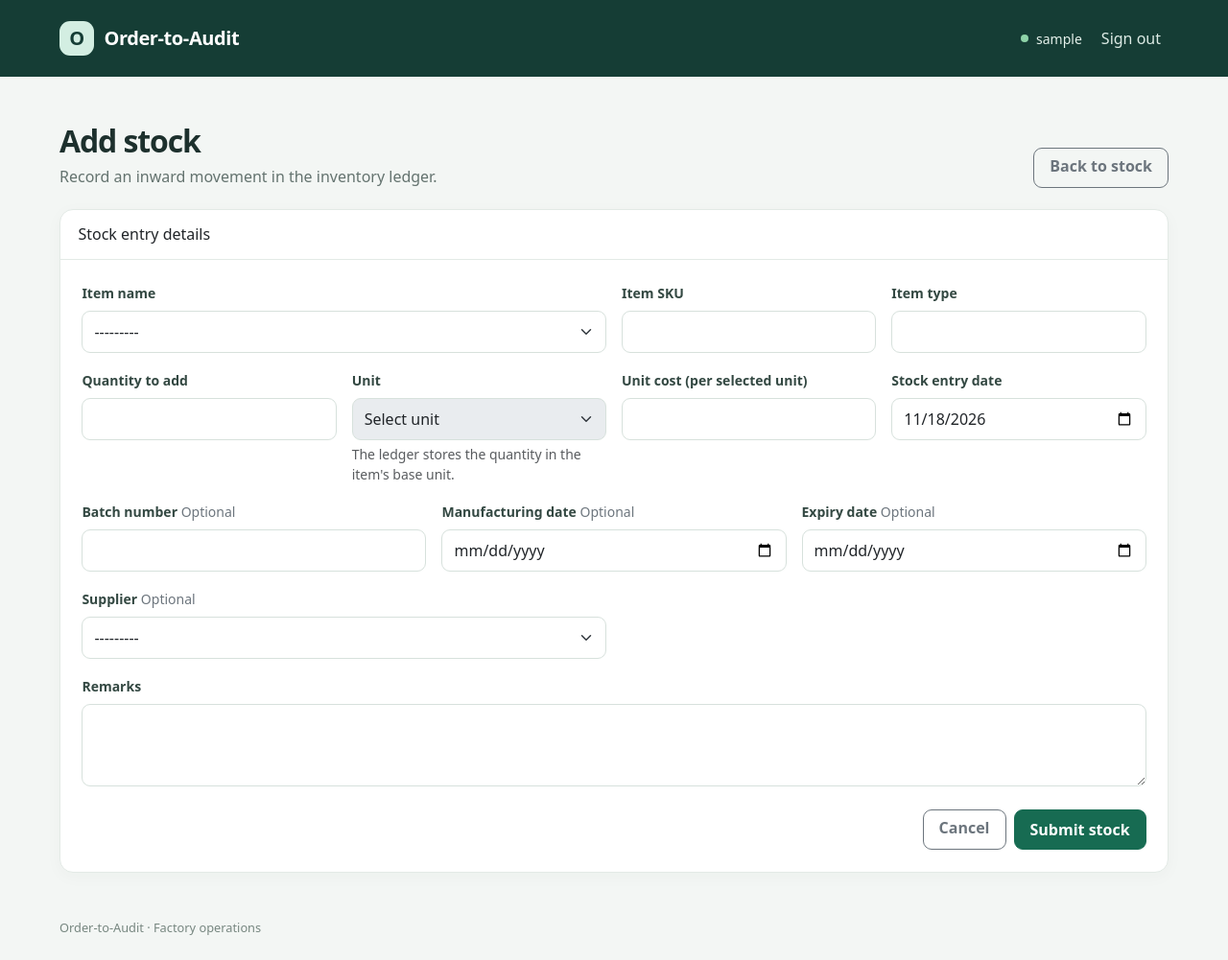
After one commit to sarthi278/NITT, a Django app: page /stock/inward/ in a window 1280 px wide. The commit adds this page. Shown: the whole page at 96% size. Run offline with Django 5.2, Linux system fonts and the light colour scheme; the visitor is signed in with stand-in values (Sample User, id 1); data that the repository does not hold is empty; parts of the project's set-up code (start-up, migrations or seed data) failed here and were passed over.

Commit message:
Add stock inward management
Co-authored-by: Copilot <223556219+Copilot@users.noreply.github.com>

```diff
--- a/config/urls.py
+++ b/config/urls.py
@@ -1,7 +1,7 @@
 from django.contrib import admin
 from django.urls import path
 from core.views import health, home, login_view, logout_view, dashboard
-from core.views import purchase_view, production_view, stock_view, ledger_view
+from core.views import purchase_view, production_view, stock_view, stock_inward_view, ledger_view
 
 urlpatterns = [
     path("admin/", admin.site.urls),
@@ -12,6 +12,7 @@ urlpatterns = [
     path("purchase/", purchase_view, name="purchase"),
     path("production/", production_view, name="production"),
     path("stock/", stock_view, name="stock"),
+    path("stock/inward/", stock_inward_view, name="stock_inward"),
     path("ledger/", ledger_view, name="ledger"),
     path("", home),
 ]
--- a/core/admin.py
+++ b/core/admin.py
@@ -1,9 +1,9 @@
 from django.contrib import admin
 from .models import (
     AuditLog, BOM, BOMLine, CompanySettings, Customer, Item, Product,
-    ProductPackSize, StockMovement, Supplier, UnitConversion,
+    ProductPackSize, StockBatch, StockInward, StockMovement, Supplier, UnitConversion,
 )
 
 admin.site.register([Item, UnitConversion, Supplier, Customer, Product,
-                     ProductPackSize, BOM, BOMLine, StockMovement,
+                     ProductPackSize, BOM, BOMLine, StockBatch, StockInward, StockMovement,
                      CompanySettings, AuditLog])
--- /dev/null
+++ b/core/forms.py
@@ -0,0 +1,79 @@
+from decimal import Decimal
+
+from django import forms
+from django.utils import timezone
+
+from core.models import Item, Supplier
+from core.services.units import to_item_base
+
+
+class StockInwardForm(forms.Form):
+    submission_key = forms.UUIDField(widget=forms.HiddenInput)
+    item = forms.ModelChoiceField(queryset=Item.objects.none())
+    quantity = forms.DecimalField(
+        max_digits=16,
+        decimal_places=3,
+        min_value=Decimal("0.001"),
+    )
+    unit = forms.CharField(max_length=20)
+    unit_cost = forms.DecimalField(
+        max_digits=12,
+        decimal_places=2,
+        min_value=Decimal("0"),
+    )
+    batch_no = forms.CharField(max_length=80, required=False)
+    manufacturing_date = forms.DateField(required=False)
+    expiry_date = forms.DateField(required=False)
+    supplier = forms.ModelChoiceField(
+        queryset=Supplier.objects.none(),
+        required=False,
+    )
+    entry_date = forms.DateField()
+    remarks = forms.CharField(required=False, widget=forms.Textarea(attrs={"rows": 3}))
+
+    def __init__(self, *args, **kwargs):
+        super().__init__(*args, **kwargs)
+        self.fields["item"].queryset = Item.objects.order_by("name")
+        self.fields["supplier"].queryset = Supplier.objects.order_by("name")
+        self.fields["entry_date"].initial = timezone.localdate()
+        self.fields["manufacturing_date"].widget = forms.DateInput(attrs={"type": "date"})
+        self.fields["expiry_date"].widget = forms.DateInput(attrs={"type": "date"})
+        self.fields["entry_date"].widget = forms.DateInput(attrs={"type": "date"})
+        self.fields["remarks"].widget.attrs["class"] = "form-control"
+        for field in self.fields.values():
+            field.widget.attrs["class"] = "form-select" if isinstance(
+                field.widget, forms.Select
+            ) else "form-control"
+
+    def clean_batch_no(self):
+        return self.cleaned_data["batch_no"].strip()
+
+    def clean(self):
+        cleaned_data = super().clean()
+        item = cleaned_data.get("item")
+        quantity = cleaned_data.get("quantity")
+        unit = cleaned_data.get("unit")
+        batch_no = cleaned_data.get("batch_no", "")
+        manufacturing_date = cleaned_data.get("manufacturing_date")
+        expiry_date = cleaned_data.get("expiry_date")
+        entry_date = cleaned_data.get("entry_date")
+
+        if item and quantity is not None and unit:
+            try:
+                to_item_base(quantity, item, unit)
+            except ValueError as error:
+                self.add_error("unit", str(error))
+
+        if (manufacturing_date or expiry_date) and not batch_no:
+            self.add_error("batch_no", "Enter a batch number when supplying batch dates.")
+        if entry_date and manufacturing_date and manufacturing_date > entry_date:
+            self.add_error(
+                "manufacturing_date",
+                "Manufacturing date cannot be after the stock entry date.",
+            )
+        if entry_date and expiry_date and expiry_date < entry_date:
+            self.add_error("expiry_date", "Expired stock cannot be received.")
+        if manufacturing_date and expiry_date and expiry_date <= manufacturing_date:
+            self.add_error("expiry_date", "Expiry date must be after manufacturing date.")
+
+        return cleaned_data
--- a/core/views.py
+++ b/core/views.py
@@ -2,12 +2,26 @@ from django.http import JsonResponse
 from django.shortcuts import render, redirect
 from django.contrib.auth import authenticate, login, logout
 from django.contrib.auth.decorators import login_required, user_passes_test
+from django.contrib import messages
+from django.db import IntegrityError
 from django.utils import timezone
 from django.db import connection
 from decimal import Decimal
+import uuid
 
-from core.models import Customer, Item, Product, ProductionRun, Purchase, Supplier, StockMovement
+from core.forms import StockInwardForm
+from core.models import (
+    Customer,
+    Item,
+    Product,
+    ProductionRun,
+    Purchase,
+    Supplier,
+    StockInward,
+    StockMovement,
+)
 from core.services.stock import balance
+from core.services.stock_inward import post_stock_inward
 from core.services.purchasing import post_purchase
 from core.services.production import post_production_run
 
@@ -140,7 +154,66 @@ def stock_view(request):
     items = []
     for item in Item.objects.all().order_by("item_type", "name"):
         items.append({"item": item, "balance": balance(item)})
-    return render(request, "stock.html", {"items": items})
+    can_add_stock = request.user.is_superuser or request.user.groups.filter(
+        name__in=["Production", "Admin", "Owner"]
+    ).exists()
+    return render(request, "stock.html", {"items": items, "can_add_stock": can_add_stock})
+
+
+@role_allowed("Production", "Admin", "Owner")
+def stock_inward_view(request):
+    items = list(Item.objects.prefetch_related("conversions").order_by("name"))
+    item_metadata = {}
+    for item in items:
+        units = [conversion.unit for conversion in item.conversions.all()]
+        if item.base_unit not in units:
+            units.append(item.base_unit)
+        item_metadata[item.pk] = {
+            "sku": item.sku,
+            "item_type": item.get_item_type_display(),
+            "units": units,
+        }
+
+    if request.method == "POST":
+        form = StockInwardForm(request.POST)
+        if form.is_valid():
+            data = form.cleaned_data
+            try:
+                inward, created = post_stock_inward(
+                    submission_key=data["submission_key"],
+                    item=data["item"],
+                    display_quantity=data["quantity"],
+                    unit=data["unit"],
+                    unit_cost=data["unit_cost"],
+                    entry_date=data["entry_date"],
+                    user=request.user,
+                    batch_no=data["batch_no"],
+                    manufacturing_date=data["manufacturing_date"],
+                    expiry_date=data["expiry_date"],
+                    supplier=data["supplier"],
+                    remarks=data["remarks"],
+                )
+            except IntegrityError:
+                inward = StockInward.objects.filter(
+                    submission_key=data["submission_key"]
+                ).first()
+                if inward is None:
+                    raise
+                created = False
+
+            if created:
+                messages.success(request, f"Stock entry #{inward.pk} was posted.")
+            else:
+                messages.info(request, "This stock submission was already processed.")
+            return redirect("stock")
+    else:
+        form = StockInwardForm(initial={"submission_key": uuid.uuid4()})
+
+    return render(
+        request,
+        "stock_inward.html",
+        {"form": form, "items": items, "item_metadata": item_metadata},
+    )
 
 
 @role_allowed("Production", "Admin", "Accountant", "Owner")
--- a/templates/base.html
+++ b/templates/base.html
@@ -93,6 +93,11 @@
   </nav>
 </header>
 <main class="container page-shell py-4 py-md-5">
+  {% if messages %}
+    {% for message in messages %}
+      <div class="alert alert-{{ message.tags|default:'info' }}" role="status">{{ message }}</div>
+    {% endfor %}
+  {% endif %}
   {% block content %}{% endblock %}
 </main>
 <footer class="container page-shell pb-4 site-footer">Order-to-Audit · Factory operations</footer>
--- a/templates/stock.html
+++ b/templates/stock.html
@@ -6,7 +6,10 @@
     <h1 class="page-title">Stock summary</h1>
     <p class="page-subtitle">Current balances calculated from the stock movement ledger.</p>
   </div>
-  <a class="btn btn-outline-success" href="{% url 'ledger' %}">View stock ledger</a>
+  <div class="d-flex flex-column flex-sm-row gap-2 w-100 w-sm-auto">
+    {% if can_add_stock %}<a class="btn btn-success" href="{% url 'stock_inward' %}">Add Stock</a>{% endif %}
+    <a class="btn btn-outline-success" href="{% url 'ledger' %}">View stock ledger</a>
+  </div>
 </div>
 <div class="card">
   <div class="table-responsive border-0">
--- /dev/null
+++ b/templates/stock_inward.html
@@ -0,0 +1,128 @@
+{% extends "base.html" %}
+{% block title %}Add stock · Order-to-Audit{% endblock %}
+{% block content %}
+<div class="page-heading">
+  <div>
+    <h1 class="page-title">Add stock</h1>
+    <p class="page-subtitle">Record an inward movement in the inventory ledger.</p>
+  </div>
+  <a class="btn btn-outline-secondary" href="{% url 'stock' %}">Back to stock</a>
+</div>
+{% if form.non_field_errors %}
+  <div class="alert alert-danger" role="alert">{{ form.non_field_errors }}</div>
+{% endif %}
+<div class="card">
+  <div class="card-header"><h2 class="h6 mb-0">Stock entry details</h2></div>
+  <div class="card-body">
+    <form method="post" class="row g-3" id="stockInwardForm">
+      {% csrf_token %}
+      {{ form.submission_key }}
+      <div class="col-12 col-md-6">
+        <label class="form-label" for="{{ form.item.id_for_label }}">Item name</label>
+        {{ form.item }}
+        {{ form.item.errors }}
+      </div>
+      <div class="col-12 col-md-3">
+        <label class="form-label" for="itemSku">Item SKU</label>
+        <input class="form-control" id="itemSku" type="text" readonly>
+      </div>
+      <div class="col-12 col-md-3">
+        <label class="form-label" for="itemType">Item type</label>
+        <input class="form-control" id="itemType" type="text" readonly>
+      </div>
+      <div class="col-12 col-sm-6 col-lg-3">
+        <label class="form-label" for="{{ form.quantity.id_for_label }}">Quantity to add</label>
+        {{ form.quantity }}
+        {{ form.quantity.errors }}
+      </div>
+      <div class="col-12 col-sm-6 col-lg-3">
+        <label class="form-label" for="{{ form.unit.id_for_label }}">Unit</label>
+        <select class="form-select" id="{{ form.unit.id_for_label }}" name="{{ form.unit.html_name }}" data-selected="{{ form.unit.value|default_if_none:'' }}" required>
+          <option value="">Select unit</option>
+          {% if form.unit.value %}<option value="{{ form.unit.value }}" selected>{{ form.unit.value }}</option>{% endif %}
+        </select>
+        {{ form.unit.errors }}
+        <div class="form-text">The ledger stores the quantity in the item's base unit.</div>
+      </div>
+      <div class="col-12 col-sm-6 col-lg-3">
+        <label class="form-label" for="{{ form.unit_cost.id_for_label }}">Unit cost (per selected unit)</label>
+        {{ form.unit_cost }}
+        {{ form.unit_cost.errors }}
+      </div>
+      <div class="col-12 col-sm-6 col-lg-3">
+        <label class="form-label" for="{{ form.entry_date.id_for_label }}">Stock entry date</label>
+        {{ form.entry_date }}
+        {{ form.entry_date.errors }}
+      </div>
+      <div class="col-12 col-sm-6 col-lg-4">
+        <label class="form-label" for="{{ form.batch_no.id_for_label }}">Batch number <span class="text-secondary fw-normal">Optional</span></label>
+        {{ form.batch_no }}
+        {{ form.batch_no.errors }}
+      </div>
+      <div class="col-12 col-sm-6 col-lg-4">
+        <label class="form-label" for="{{ form.manufacturing_date.id_for_label }}">Manufacturing date <span class="text-secondary fw-normal">Optional</span></label>
+        {{ form.manufacturing_date }}
+        {{ form.manufacturing_date.errors }}
+      </div>
+      <div class="col-12 col-sm-6 col-lg-4">
+        <label class="form-label" for="{{ form.expiry_date.id_for_label }}">Expiry date <span class="text-secondary fw-normal">Optional</span></label>
+        {{ form.expiry_date }}
+        {{ form.expiry_date.errors }}
+      </div>
+      <div class="col-12 col-md-6">
+        <label class="form-label" for="{{ form.supplier.id_for_label }}">Supplier <span class="text-secondary fw-normal">Optional</span></label>
+        {{ form.supplier }}
+        {{ form.supplier.errors }}
+      </div>
+      <div class="col-12">
+        <label class="form-label" for="{{ form.remarks.id_for_label }}">Remarks</label>
+        {{ form.remarks }}
+        {{ form.remarks.errors }}
+      </div>
+      <div class="col-12 d-flex flex-column flex-sm-row justify-content-end gap-2 pt-2">
+        <a class="btn btn-outline-secondary" href="{% url 'stock' %}">Cancel</a>
+        <button class="btn btn-success" id="submitStock" type="submit">Submit stock</button>
+      </div>
+    </form>
+  </div>
+</div>
+{{ item_metadata|json_script:"stock-item-metadata" }}
+<script>
+  const itemMetadata = JSON.parse(document.getElementById("stock-item-metadata").textContent);
+  const itemSelect = document.getElementById("id_item");
+  const unitSelect = document.getElementById("id_unit");
+  const skuInput = document.getElementById("itemSku");
+  const typeInput = document.getElementById("itemType");
+
+  function updateItemDetails() {
+    const item = itemMetadata[itemSelect.value];
+    const selectedUnit = unitSelect.value || unitSelect.dataset.selected;
+    skuInput.value = item ? item.sku : "";
+    typeInput.value = item ? item.item_type : "";
+    unitSelect.replaceChildren(new Option("Select unit", ""));
+
+    if (item) {
+      item.units.forEach((unit) => {
+        unitSelect.add(new Option(unit, unit));
+      });
+    }
+
+    if (selectedUnit && Array.from(unitSelect.options).some((option) => option.value === selectedUnit)) {
+      unitSelect.value = selectedUnit;
+    }
+    unitSelect.disabled = !item || item.units.length === 0;
+  }
+
+  itemSelect.addEventListener("change", () => {
+    unitSelect.dataset.selected = "";
+    updateItemDetails();
+  });
+  updateItemDetails();
+
+  document.getElementById("stockInwardForm").addEventListener("submit", () => {
+    const button = document.getElementById("submitStock");
+    button.disabled = true;
+    button.textContent = "Submitting...";
+  });
+</script>
+{% endblock %}
```
Also changed, not shown: core/models.py (+28 -0 lines), core/services/stock_inward.py (added, +110 -0 lines), core/services/units.py (+27 -0 lines), core/tests/test_stock_inward.py (added, +118 -0 lines), README.md, core/migrations/0003_stockinward_and_more.py (added).
